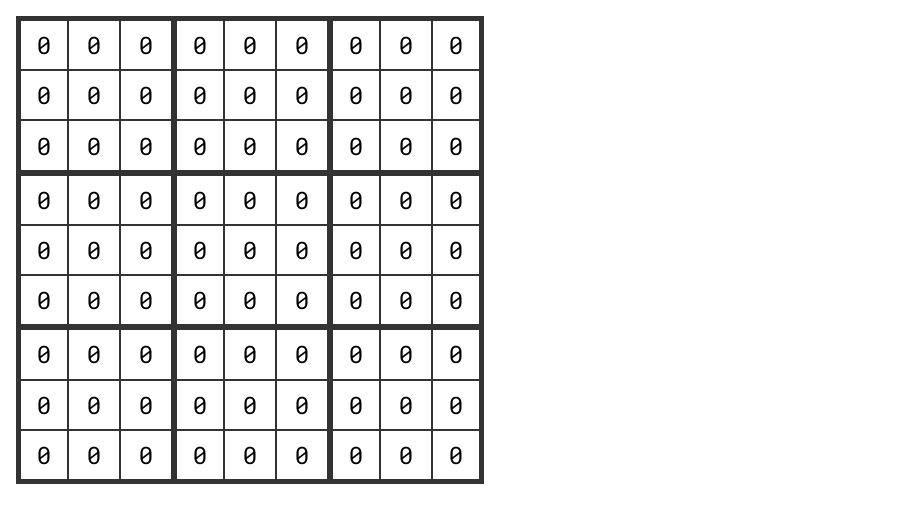
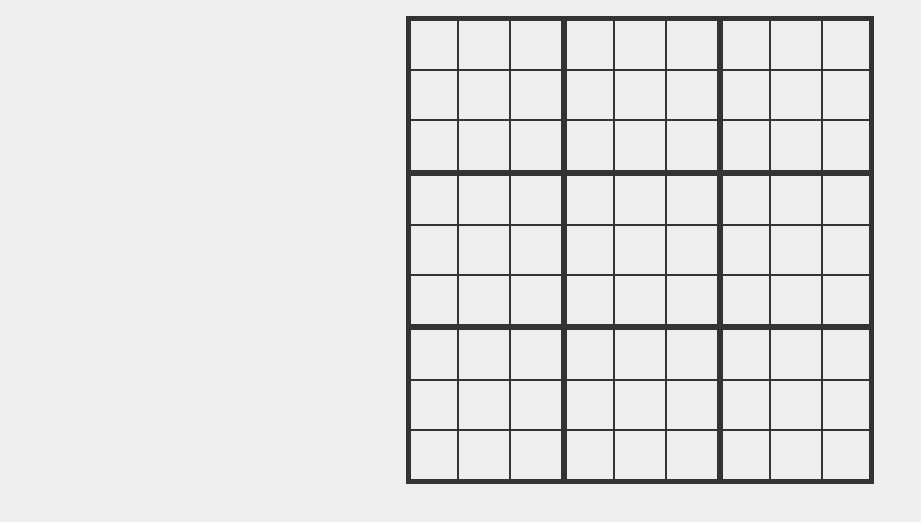
Before and after one commit to jack-carling/sudoku, a React (Create React App) app: page / in a window 1280 px wide. Shown: the top 522 px of the page, without its empty margins (0-921 px from the left). Built offline with nearby package versions, Linux system fonts and the light colour scheme.

Commit message:
Update Board
• Added squares with event handlers and prevent defaults if input is non-digits
• Removed appearance and caret from input style
• Yellow background color on input focus
• Check for duplicates on row and col
• Red background on input if digit is a duplicate

```diff
--- a/src/components/Board.tsx
+++ b/src/components/Board.tsx
@@ -1,4 +1,4 @@
-import React, { useRef, useEffect } from 'react';
+import React, { useState, useRef, useEffect } from 'react';
 
 import './Board.scss';
 import Square from './Square';
@@ -6,13 +6,16 @@ import Square from './Square';
 interface BoardData {
   number: string;
   editable: boolean;
+  error: boolean;
 }
 
 function Board() {
-  const board: BoardData[] = [];
+  const initial: BoardData[] = [];
   for (let i = 0; i < 81; i++) {
-    board.push({ number: '', editable: true });
+    initial.push({ number: '', editable: true, error: false });
   }
+
+  const [board, setBoard] = useState(initial);
 
   const boardRef = useRef<HTMLElement>(null);
 
@@ -29,10 +32,83 @@ function Board() {
 
   window.addEventListener('resize', resizeBoard);
 
+  function handleNumber(value: string, index: number) {
+    const update = [...board];
+    update[index].number = value;
+    setBoard(update);
+    checkBoard(index);
+  }
+
+  function handleDelete(index: number) {
+    const update = [...board];
+    update[index].number = '';
+    setBoard(update);
+    checkBoard(index);
+  }
+
+  function checkBoard(index: number) {
+    const row = Math.floor(index % 9);
+    const col = Math.floor(index / 9);
+
+    let checks: string[] = [];
+    let duplicate: boolean;
+
+    // Check row
+    for (let i = col * 9; i < col * 9 + 9; i++) {
+      if (board[i].number) checks.push(board[i].number);
+    }
+
+    duplicate = checkDuplicates(index, checks);
+    if (duplicate) return;
+    checks = [];
+
+    // Check col
+    for (let i = row; i < 81; i += 9) {
+      if (board[i].number) checks.push(board[i].number);
+    }
+
+    duplicate = checkDuplicates(index, checks);
+    if (duplicate) return;
+    checks = [];
+
+    // Check box
+    let box = Math.floor(row / 3);
+    if (col >= 3 && col <= 5) box += 3;
+    if (col >= 6 && col <= 8) box += 6;
+
+    const boxIndexes = [
+      [0, 1, 2, 9, 10, 11, 18, 19, 20],
+      [3, 4, 5, 12, 13, 14, 21, 22, 23],
+      [6, 7, 8, 15, 16, 17, 24, 25, 26],
+      [27, 28, 29, 36, 37, 38, 45, 46, 47],
+      [30, 31, 32, 39, 40, 41, 48, 49, 50],
+      [33, 34, 35, 42, 43, 44, 51, 52, 53],
+      [54, 55, 56, 63, 64, 65, 72, 73, 74],
+      [57, 58, 59, 66, 67, 68, 75, 76, 77],
+      [60, 61, 62, 69, 70, 71, 78, 79, 80],
+    ];
+  }
+
+  function checkDuplicates(index: number, checks: string[]) {
+    const duplicates = checks.filter((number) => board[index].number === number).length > 1;
+
+    if (duplicates) {
+      const update = [...board];
+      update[index].error = true;
+      setBoard(update);
+      return true;
+    } else {
+      const update = [...board];
+      update[index].error = false;
+      setBoard(update);
+      return false;
+    }
+  }
+
   return (
     <section ref={boardRef} className="Board">
       {board.map((square, index) => {
-        return <Square key={index} />;
+        return <Square {...square} index={index} handleNumber={handleNumber} handleDelete={handleDelete} key={index} />;
       })}
     </section>
   );
--- a/src/components/Square.scss
+++ b/src/components/Square.scss
@@ -1,13 +1,36 @@
+$error-color: #e76f51;
+$focus-color: #e9c46a;
+
 div.Square {
   width: 100%;
   display: flex;
   justify-content: center;
   align-items: center;
-  font-size: 1.5rem;
+  input {
+    width: 100%;
+    height: 100%;
+    outline: 0;
+    border: 0;
+    border-radius: 0;
+    text-align: center;
+    font-family: 'Roboto Mono', monospace;
+    font-size: 1.5rem;
+    background-color: transparent;
+    caret-color: transparent;
+    cursor: default;
+  }
+  input.error {
+    background-color: $error-color;
+  }
+  input:focus {
+    background-color: $focus-color;
+  }
 }
 
 @media only screen and (max-width: 350px) {
   div.Square {
-    font-size: 1rem;
+    input {
+      font-size: 1rem;
+    }
   }
 }
--- a/src/components/Square.tsx
+++ b/src/components/Square.tsx
@@ -2,8 +2,39 @@ import React from 'react';
 
 import './Square.scss';
 
-function Square() {
-  return <div className="Square">0</div>;
+interface Props {
+  error: boolean;
+  index: number;
+  handleNumber: (input: string, index: number) => void;
+  handleDelete: (index: number) => void;
+}
+
+function Square({ error, index, handleNumber, handleDelete }: Props) {
+  function handleInput(e: React.KeyboardEvent<HTMLInputElement>) {
+    const valid = ['Digit1', 'Digit2', 'Digit3', 'Digit4', 'Digit5', 'Digit6', 'Digit7', 'Digit8', 'Digit9'];
+
+    if (!valid.includes(e.code)) {
+      e.preventDefault();
+      return;
+    }
+    handleNumber(e.key, index);
+    e.currentTarget.value = e.key;
+  }
+  function handleRemoveInput(e: React.KeyboardEvent<HTMLInputElement>) {
+    if (e.code === 'Backspace') handleDelete(index);
+  }
+
+  return (
+    <div className="Square">
+      <input
+        className={error ? 'error' : ''}
+        onKeyPress={handleInput}
+        onKeyUp={handleRemoveInput}
+        type="tel"
+        maxLength={1}
+      />
+    </div>
+  );
 }
 
 export default Square;
--- a/src/index.scss
+++ b/src/index.scss
@@ -12,4 +12,10 @@ body {
   font-family: 'Roboto Mono', monospace;
   -webkit-font-smoothing: antialiased;
   -moz-osx-font-smoothing: grayscale;
+  background-color: #eee;
 }
+
+div.App {
+  display: flex;
+  justify-content: center;
+}
```
